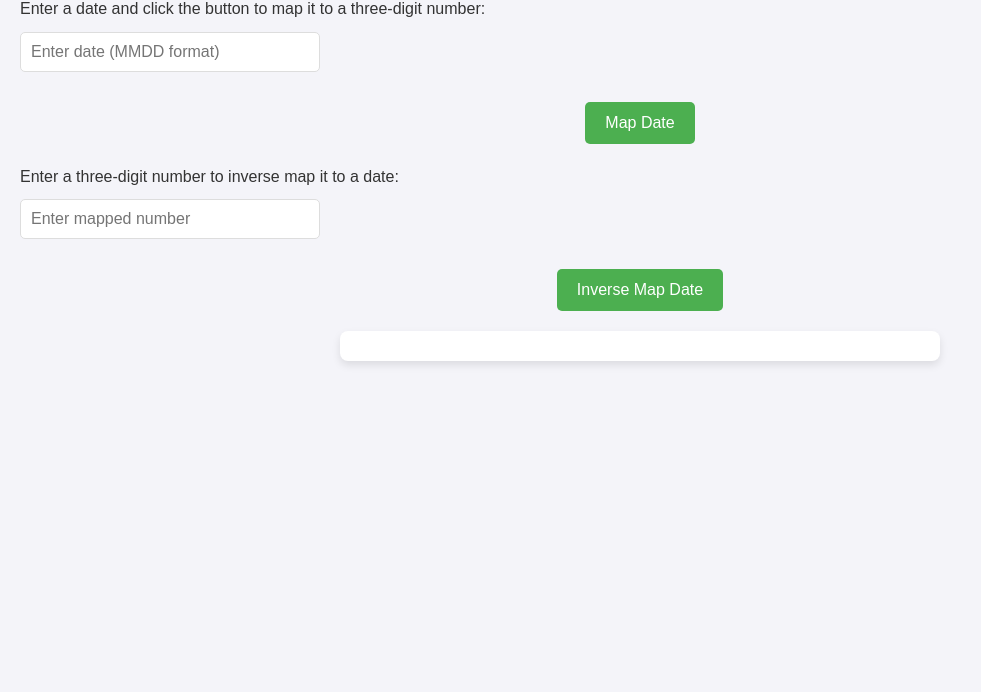
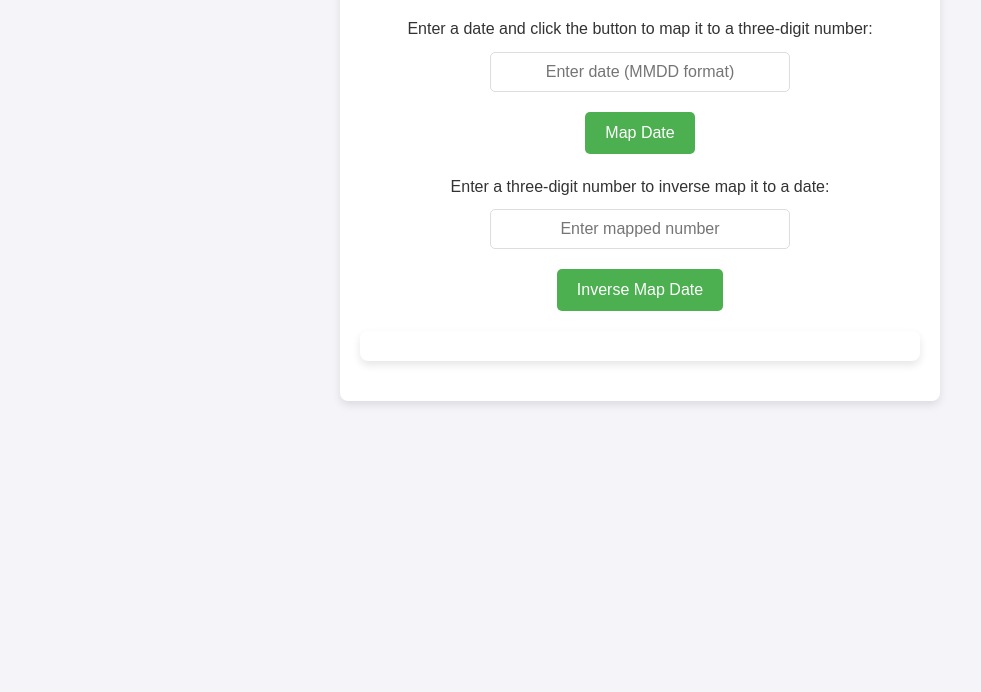
Before and after one commit to JiatongXie/date_indexer, a plain HTML site: page index.html in a window 1280 px wide. Shown: the part 108-800 px from the top of the page, without its empty margins (0-981 px from the left). Drawn offline with Linux system fonts and the light colour scheme.

Commit message:
improved design

```diff
--- a/index.html
+++ b/index.html
@@ -7,9 +7,16 @@
     <link rel="stylesheet" href="style.css" />
   </head>
   <body>
+    <div class="container">
       <h1>Date Mapping</h1>
-    <p>Enter a date and click the button to map it to a three-digit number:</p>
-    <input type="text" id="inputDate" placeholder="Enter date (MMDD format)" />
+      <p>
+        Enter a date and click the button to map it to a three-digit number:
+      </p>
+      <input
+        type="text"
+        id="inputDate"
+        placeholder="Enter date (MMDD format)"
+      />
       <button onclick="mapDate()">Map Date</button>
 
       <p>Enter a three-digit number to inverse map it to a date:</p>
@@ -17,6 +24,7 @@
       <button onclick="inverseMapDate()">Inverse Map Date</button>
 
       <div id="mappedDates"></div>
+    </div>
 
     <script src="script.js"></script>
     <script>
--- a/style.css
+++ b/style.css
@@ -45,27 +45,41 @@ button {
   border: none;
   border-radius: 5px;
   cursor: pointer;
-  transition: background-color 0.3s;
+  transition: background-color 0.3s, transform 0.3s;
 }
 
 button:hover {
   background-color: #45a049;
+  transform: scale(1.05); /* 鼠标悬停时放大 */
 }
 
 /* 输入区域样式 */
 input[type="text"] {
+  display: block;
+  margin: 10px auto;
   padding: 10px;
   font-size: 1rem;
-  margin: 10px 0;
   width: 100%;
   max-width: 300px;
   border-radius: 5px;
   border: 1px solid #ddd;
   outline: none;
+  text-align: center; /* 居中显示文本 */
 }
 
 input[type="text"]:focus {
   border-color: #4caf50;
+}
+
+/* 容器样式 */
+.container {
+  max-width: 600px;
+  margin: 0 auto;
+  text-align: center;
+  padding: 20px;
+  background-color: #ffffff;
+  border-radius: 8px;
+  box-shadow: 0 4px 8px rgba(0, 0, 0, 0.1);
 }
 
 /* 响应式布局：让内容适应小屏幕 */
```
Lines whose indentation alone changed are shown as unchanged.
